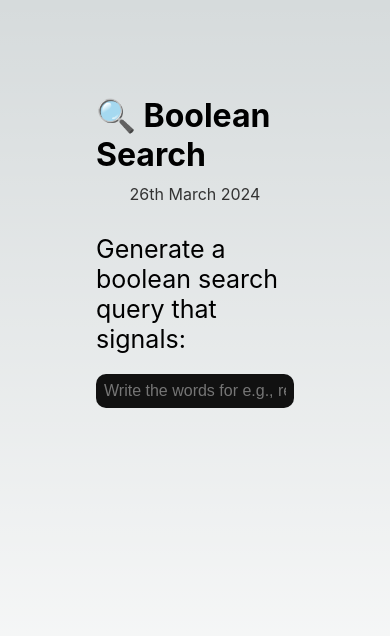
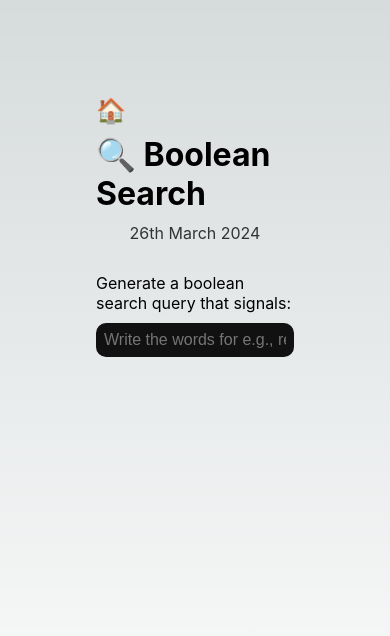
Before and after one commit to nishantrpai/tools.nishu.dev, a Next.js app: page /booleansearch in a window 390 px wide. Shown: the top 636 px of the page. Built offline with nearby package versions, Linux system fonts and the light colour scheme.

Commit message:
make it mobile responsive

```diff
--- a/pages/booleansearch.js
+++ b/pages/booleansearch.js
@@ -10,6 +10,8 @@ const Tool = () => {
   const [query, setQuery] = useState('');
   return (
     <main>
+      {/* add home button to top left */}
+      <a href='/' className={styles.home}>🏠</a>
       <h1>{tool.title}</h1>
       <span className={styles.date}>{tool.publishDate}</span>
 
--- a/styles/Tool.module.css
+++ b/styles/Tool.module.css
@@ -51,3 +51,35 @@
 .title {
   font-size: 25px;
 }
+
+.home {
+  display: flex;
+  flex-direction: column;
+  gap: 20px;
+  width: 100%;
+  font-size: 2rem;
+}
+
+/* add mobile css */
+
+@media (max-width: 768px) {
+  .main {
+    font-size: 10px;
+    padding: 0rem;
+  }
+  .col {
+    gap: 10px;
+  }
+  .search {
+    font-size: 1rem;
+  }
+  .copy {
+    font-size: 0.8rem;
+  }
+  .title {
+    font-size: 16px;
+  }
+  .home {
+    font-size: 1.5rem;
+  }
+}
```
